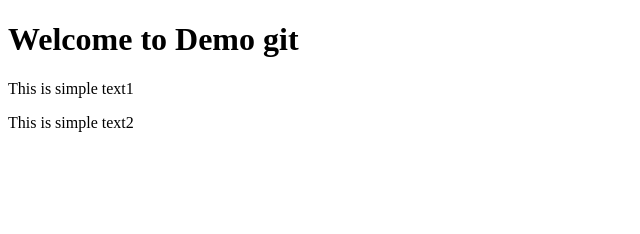
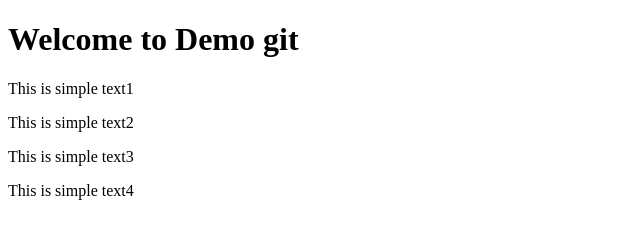
Before and after one commit to Stugar/demogit, a plain HTML site: page index.html in a window 1280 px wide. Shown: the whole page, without its empty margins (0-640 px from the left). Drawn offline with Linux system fonts and the light colour scheme.

Commit message:
add two more sample text

```diff
--- a/index.html
+++ b/index.html
@@ -9,5 +9,7 @@
     <h1>Welcome to Demo git</h1>
     <p>This is simple text1</p>
     <p>This is simple text2</p>
+    <p>This is simple text3</p>
+    <p>This is simple text4</p>
 </body>
 </html>
```
